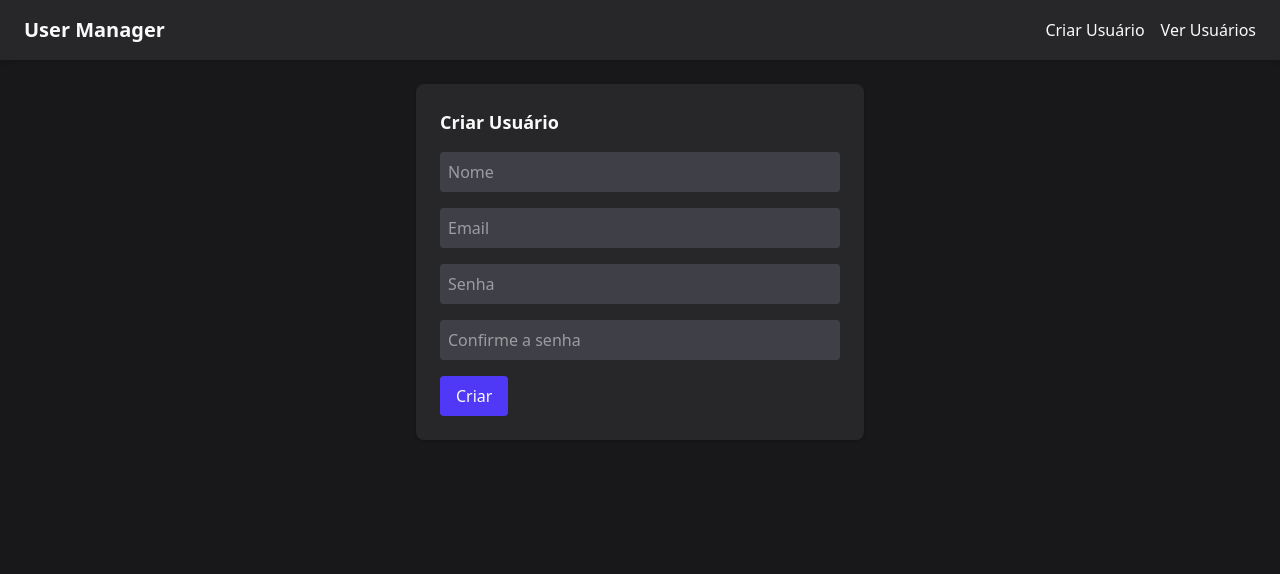
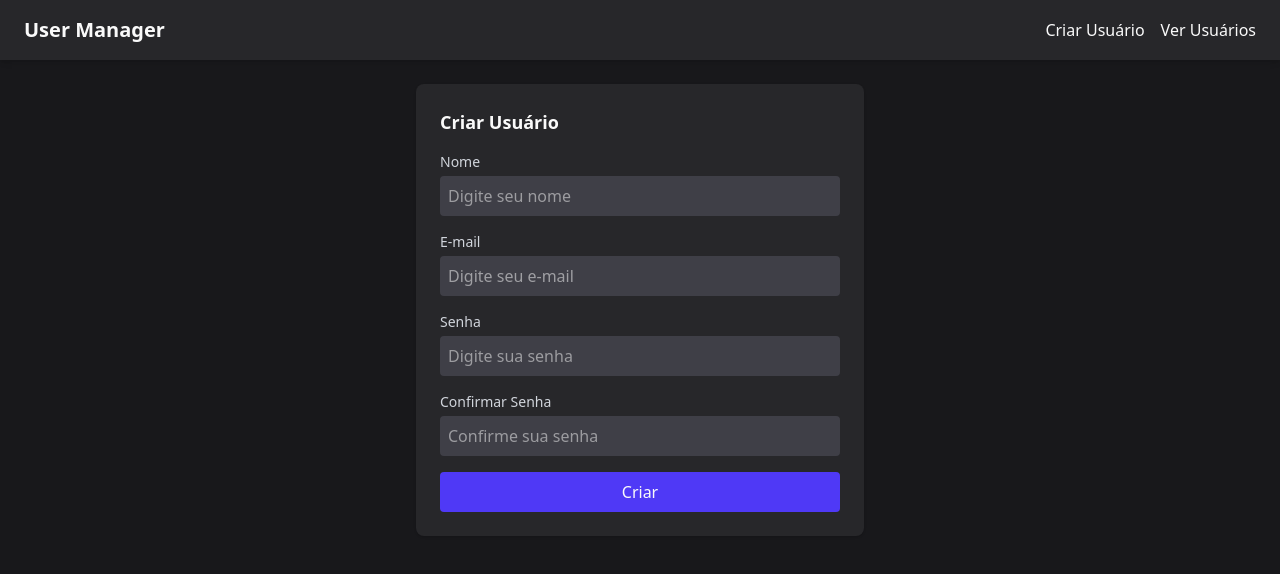
Before and after one commit to leanmarqs/studies-0014-frontend, a React (Vite) app: page / in a window 1280 px wide. Shown: the top 574 px of the page. Built offline with nearby package versions, Linux system fonts and the light colour scheme; no server answers.

Commit message:
feat: form and send button customization.

```diff
--- a/src/components/CreateUser.tsx
+++ b/src/components/CreateUser.tsx
@@ -1,10 +1,11 @@
 import { useState } from "react";
 
-const API = import.meta.env.VITE_API_URL || "https://studies-0014-backend.onrender.com";
+const API =
+  import.meta.env.VITE_API_URL ||
+  "https://studies-0014-backend.onrender.com";
 
-// Tipo para capturar os erros enviados pelo Zod
 interface ZodIssue {
-  path?: (string | number)[]; // pode ser indefinido
+  path?: (string | number)[];
   message: string;
   code?: string;
 }
@@ -15,10 +16,12 @@ export default function CreateUser() {
   const [password, setPassword] = useState("");
   const [confirmPassword, setConfirmPassword] = useState("");
   const [msg, setMsg] = useState<string | null>(null);
+  const [loading, setLoading] = useState(false); // ← estado de carregamento
 
   const handleSubmit = async (e: React.FormEvent<HTMLFormElement>) => {
     e.preventDefault();
     setMsg(null);
+    setLoading(true); // ← ativa o carregamento
 
     try {
       const res = await fetch(`${API}/register`, {
@@ -30,14 +33,9 @@ export default function CreateUser() {
       const data = await res.json();
 
       if (!res.ok) {
-        // 🔹 Trata erros de validação do Zod
         if (data.errors && Array.isArray(data.errors)) {
           const msgs = (data.errors as ZodIssue[])
-            .map((err) => {
-              // const field = err.path && err.path.length > 0 ? err.path[0] : "campo";
-              // return `${field}: ${err.message}`;
-              return `${err.message}`;
-            })
+            .map((err) => `${err.message}`)
             .join("\n");
           throw new Error(msgs);
         } else {
@@ -45,7 +43,6 @@ export default function CreateUser() {
         }
       }
 
-      // 🔹 Se deu certo
       setMsg("Usuário criado com sucesso!");
       setName("");
       setEmail("");
@@ -57,6 +54,8 @@ export default function CreateUser() {
       } else {
         setMsg("Erro desconhecido ao criar usuário.");
       }
+    } finally {
+      setLoading(false); // ← desativa o carregamento ao final
     }
   };
 
@@ -64,42 +63,123 @@ export default function CreateUser() {
     <div className="max-w-md mx-auto bg-zinc-800 p-6 rounded-lg shadow">
       <h2 className="text-lg font-semibold mb-4">Criar Usuário</h2>
 
-      {msg && <div className="mb-4 whitespace-pre-wrap text-red-400">{msg}</div>}
+      {msg && (
+        <div
+          className={`mb-4 whitespace-pre-wrap text-center ${
+            msg.includes("sucesso") ? "text-green-400" : "text-red-400"
+          }`}
+        >
+          {msg}
+        </div>
+      )}
 
       <form onSubmit={handleSubmit} className="space-y-4">
+        {/* Campo Nome */}
+        <div>
+          <label htmlFor="name" className="block mb-1 text-sm text-gray-300">
+            Nome
+          </label>
           <input
+            id="name"
             value={name}
             onChange={(e) => setName(e.target.value)}
-          placeholder="Nome"
+            placeholder="Digite seu nome"
             required
-          className="w-full p-2 rounded bg-zinc-700"
+            className="w-full p-2 rounded bg-zinc-700 focus:outline-none focus:ring-2 focus:ring-indigo-500"
           />
+        </div>
+
+        {/* Campo Email */}
+        <div>
+          <label htmlFor="email" className="block mb-1 text-sm text-gray-300">
+            E-mail
+          </label>
           <input
+            id="email"
             value={email}
             onChange={(e) => setEmail(e.target.value)}
-          placeholder="Email"
+            placeholder="Digite seu e-mail"
             type="email"
             required
-          className="w-full p-2 rounded bg-zinc-700"
+            className="w-full p-2 rounded bg-zinc-700 text-white autofill:bg-zinc-700 focus:bg-zinc-700 focus:outline-none focus:ring-2 focus:ring-indigo-500"
           />
+        </div>
+
+        {/* Campo Senha */}
+        <div>
+          <label
+            htmlFor="password"
+            className="block mb-1 text-sm text-gray-300"
+          >
+            Senha
+          </label>
           <input
+            id="password"
             value={password}
             onChange={(e) => setPassword(e.target.value)}
-          placeholder="Senha"
+            placeholder="Digite sua senha"
             type="password"
             required
-          className="w-full p-2 rounded bg-zinc-700"
+            className="w-full p-2 rounded bg-zinc-700 focus:outline-none focus:ring-2 focus:ring-indigo-500"
           />
+        </div>
+
+        {/* Campo Confirmar Senha */}
+        <div>
+          <label
+            htmlFor="confirmPassword"
+            className="block mb-1 text-sm text-gray-300"
+          >
+            Confirmar Senha
+          </label>
           <input
+            id="confirmPassword"
             value={confirmPassword}
             onChange={(e) => setConfirmPassword(e.target.value)}
-          placeholder="Confirme a senha"
+            placeholder="Confirme sua senha"
             type="password"
             required
-          className="w-full p-2 rounded bg-zinc-700"
+            className="w-full p-2 rounded bg-zinc-700 focus:outline-none focus:ring-2 focus:ring-indigo-500"
           />
-        <button className="px-4 py-2 bg-indigo-600 rounded hover:bg-indigo-500">
-          Criar
+        </div>
+
+        {/* Botão de envio */}
+        <button
+          type="submit"
+          disabled={loading}
+          className={`px-4 py-2 rounded w-full transition-colors flex items-center justify-center ${
+            loading
+              ? "bg-indigo-500 cursor-not-allowed"
+              : "bg-indigo-600 hover:bg-indigo-500"
+          }`}
+        >
+          {loading ? (
+            <>
+              <svg
+                className="animate-spin h-5 w-5 mr-2 text-white"
+                xmlns="http://www.w3.org/2000/svg"
+                fill="none"
+                viewBox="0 0 24 24"
+              >
+                <circle
+                  className="opacity-25"
+                  cx="12"
+                  cy="12"
+                  r="10"
+                  stroke="currentColor"
+                  strokeWidth="4"
+                ></circle>
+                <path
+                  className="opacity-75"
+                  fill="currentColor"
+                  d="M4 12a8 8 0 018-8v4l3-3-3-3v4a8 8 0 00-8 8h4z"
+                ></path>
+              </svg>
+              Criando...
+            </>
+          ) : (
+            "Criar"
+          )}
         </button>
       </form>
     </div>
```
Lines whose indentation alone changed are shown as unchanged.
